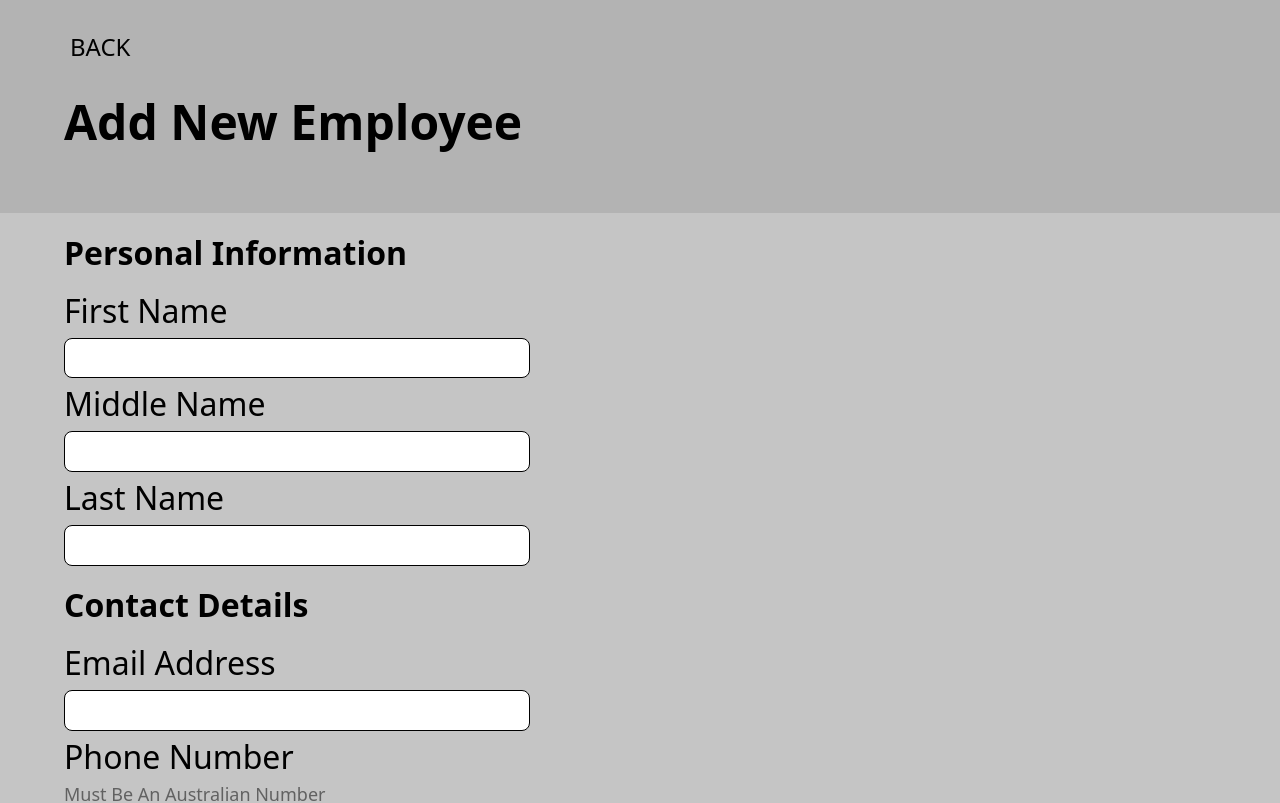
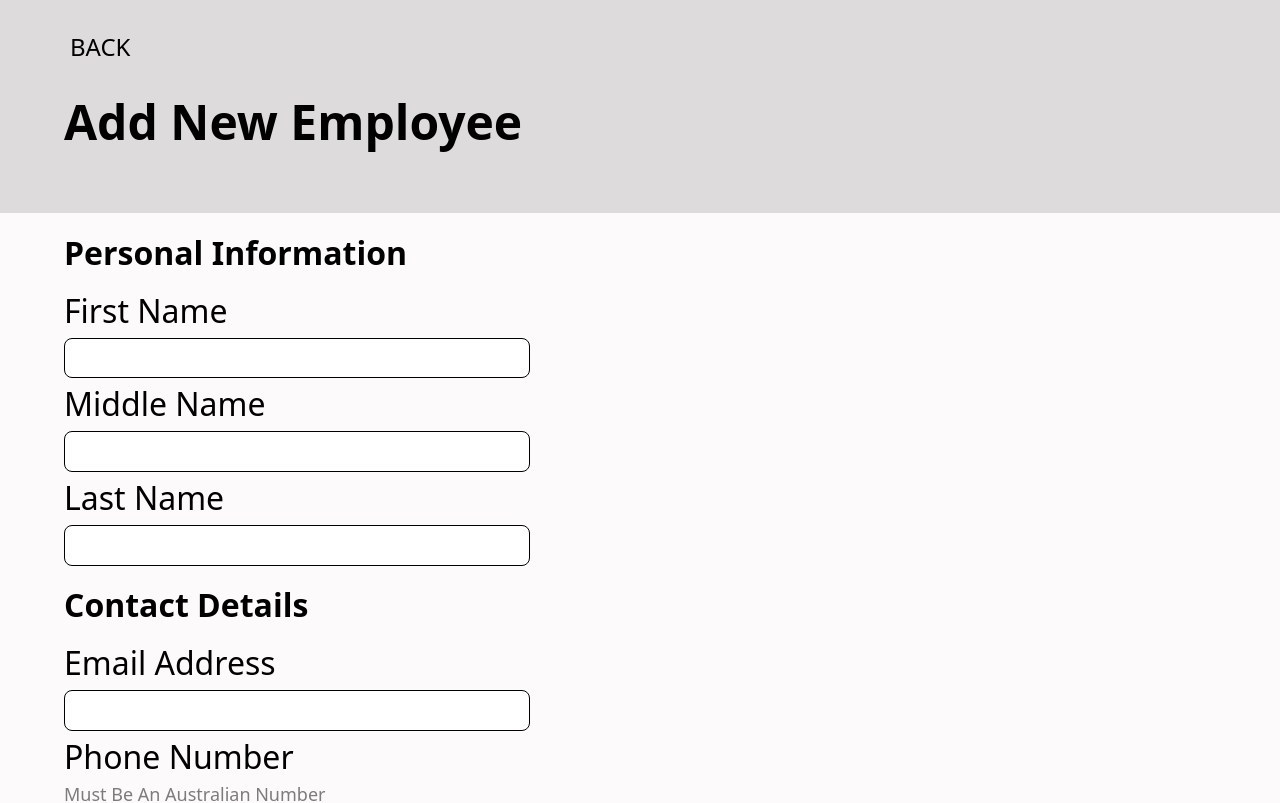
Before and after one commit to pikmot/employee-creator-frontend, a React (Vite) app: page /employees/createEmployee in a window 1280 px wide. Shown: the top 803 px of the page. Built offline with nearby package versions, Linux system fonts and the light colour scheme.

Commit message:
moved background color to scss file

```diff
--- a/src/pages/Home/Home.module.scss
+++ b/src/pages/Home/Home.module.scss
@@ -2,7 +2,7 @@
 @use "../../scss/mixins/colors" as *;
 
 html {
-  background-color: rgba(138, 138, 138, 0.493);
+  background-color: $bg;
 }
 
 .home {
--- a/src/scss/mixins/_colors.scss
+++ b/src/scss/mixins/_colors.scss
@@ -1,4 +1,6 @@
 $header-bg: rgba(119, 119, 119, 0.233);
+
+$bg: rgba(250, 246, 246, 0.493);
 
 $button-color: rgb(48, 96, 168);
 
```
